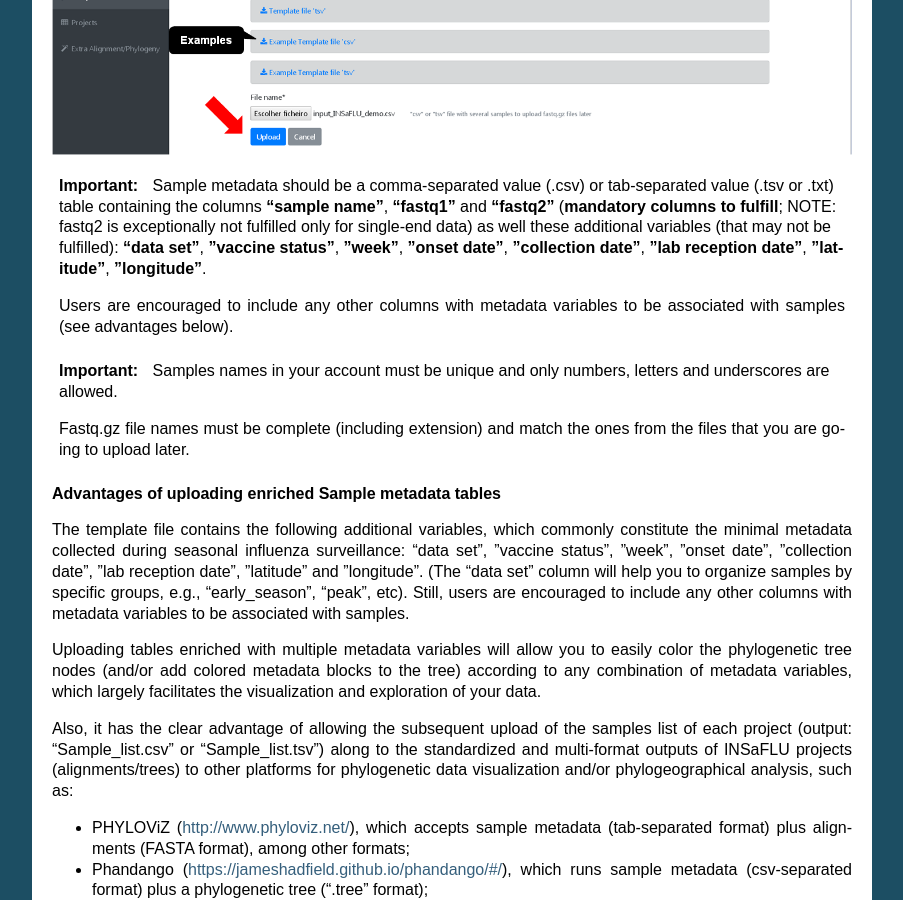
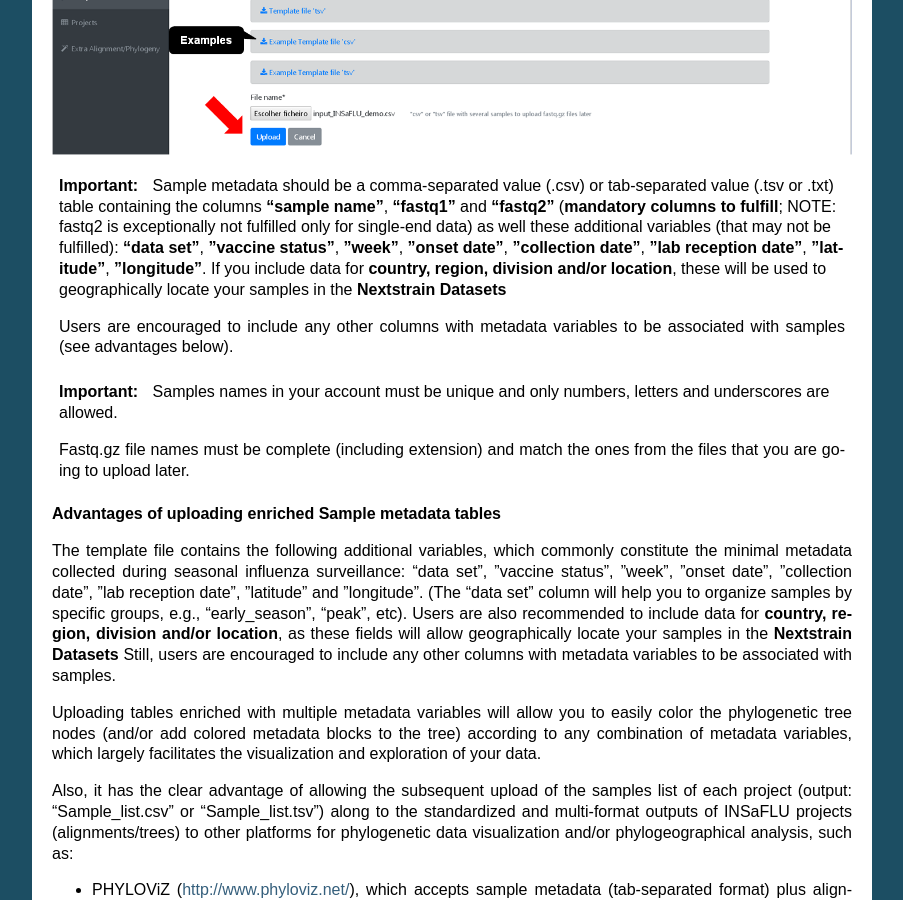
Before and after one commit to INSaFLU/insaflu_docs, a Sphinx documentation site: the page built from docs/uploading_data.rst, in a window 1280 px wide and 900 px high, scrolled down 1612 px. Shown: the whole window, without its empty margins (198-1101 px from the left). Built offline with Sphinx 7.4.7, drawn with Linux system fonts in a browser that asks for light colours; formulas are drawn with MathJax 3; some of the changed text lies outside the part shown.

Commit message:
Add info about metadata fields
Added recommendation to add country, region, division and/or location metadata fields too geographically locate sequences in the **Nextstrain Datasets**

```diff
--- a/docs/uploading_data.rst
+++ b/docs/uploading_data.rst
@@ -34,7 +34,7 @@ Examples of template table files are provided in this menu.
 .. image:: _static/upload_samplemetadata_batch_3.png
 
 .. important::
-   Sample metadata should be a comma-separated value (.csv) or tab-separated value (.tsv or .txt) table containing the columns **“sample name”**, **“fastq1”** and **“fastq2”** (**mandatory columns to fulfill**; NOTE: fastq2 is exceptionally not fulfilled only for single-end data) as well these additional variables (that may not be fulfilled): **“data set”**, **”vaccine status”**, **”week”**, **”onset date”**, **”collection date”**, **”lab reception date”**, **”latitude”**, **”longitude”**.
+   Sample metadata should be a comma-separated value (.csv) or tab-separated value (.tsv or .txt) table containing the columns **“sample name”**, **“fastq1”** and **“fastq2”** (**mandatory columns to fulfill**; NOTE: fastq2 is exceptionally not fulfilled only for single-end data) as well these additional variables (that may not be fulfilled): **“data set”**, **”vaccine status”**, **”week”**, **”onset date”**, **”collection date”**, **”lab reception date”**, **”latitude”**, **”longitude”**. If you include data for **country, region, division and/or location**, these will be used to geographically locate your samples in the **Nextstrain Datasets**
 
    Users are encouraged to include any other columns with metadata variables to be associated with samples (see advantages below).
 
@@ -47,7 +47,7 @@ Examples of template table files are provided in this menu.
 
 **Advantages of uploading enriched Sample metadata tables**
 
-The template file contains the following additional variables, which commonly constitute the minimal metadata collected during seasonal influenza surveillance: “data set”, ”vaccine status”, ”week”, ”onset date”, ”collection date”, ”lab reception date”, ”latitude” and ”longitude”. (The "data set" column will help you to organize samples by specific groups, e.g., "early_season", "peak", etc). Still, users are encouraged to include any other columns with metadata variables to be associated with samples.
+The template file contains the following additional variables, which commonly constitute the minimal metadata collected during seasonal influenza surveillance: “data set”, ”vaccine status”, ”week”, ”onset date”, ”collection date”, ”lab reception date”, ”latitude” and ”longitude”. (The "data set" column will help you to organize samples by specific groups, e.g., "early_season", "peak", etc). Users are also recommended to include data for **country, region, division and/or location**, as these fields will allow geographically locate your samples in the **Nextstrain Datasets** Still, users are encouraged to include any other columns with metadata variables to be associated with samples.
 
 Uploading tables enriched with multiple metadata variables will allow you to easily color the phylogenetic tree nodes (and/or add colored metadata blocks to the tree) according to any combination of metadata variables, which largely facilitates the visualization and exploration of your data.
 
@@ -104,7 +104,7 @@ You can add/update the **Samples's metadata** at any time by simply uploading a
 
 
 .. important::
-	The table for Sample metadata update should contain the columns “sample name” (exactly corresponding to the samples to be updated), as well these additional variables (that may not be fulfilled): “data set”, ”vaccine status”, ”week”, ”onset date”, ”collection date”, ”lab reception date”, ”latitude”, ”longitude”. Users are encouraged to include any other columns with metadata variables to be associated with samples (see advantages above).
+	The table for Sample metadata update should contain the columns “sample name” (exactly corresponding to the samples to be updated), as well these additional variables (that may not be fulfilled): “data set”, ”vaccine status”, ”week”, ”onset date”, ”collection date”, ”lab reception date”, ”latitude”, ”longitude”. If you include data for **country, region, division and/or location**, these will be used to geographically locate your samples in the **Nextstrain Datasets**. Still, users are encouraged to include any other columns with metadata variables to be associated with samples (see advantages above).
 
 .. note::
 	You cannot update the fastq files. To replace the fastq files associated with a given sample, you need to delete the respective sample and upload all data (metadata plus fastq) again, i.e., create a new sample.  You must ensure that the sample to be deleted is not inserted in any Project before deleting it.
```
